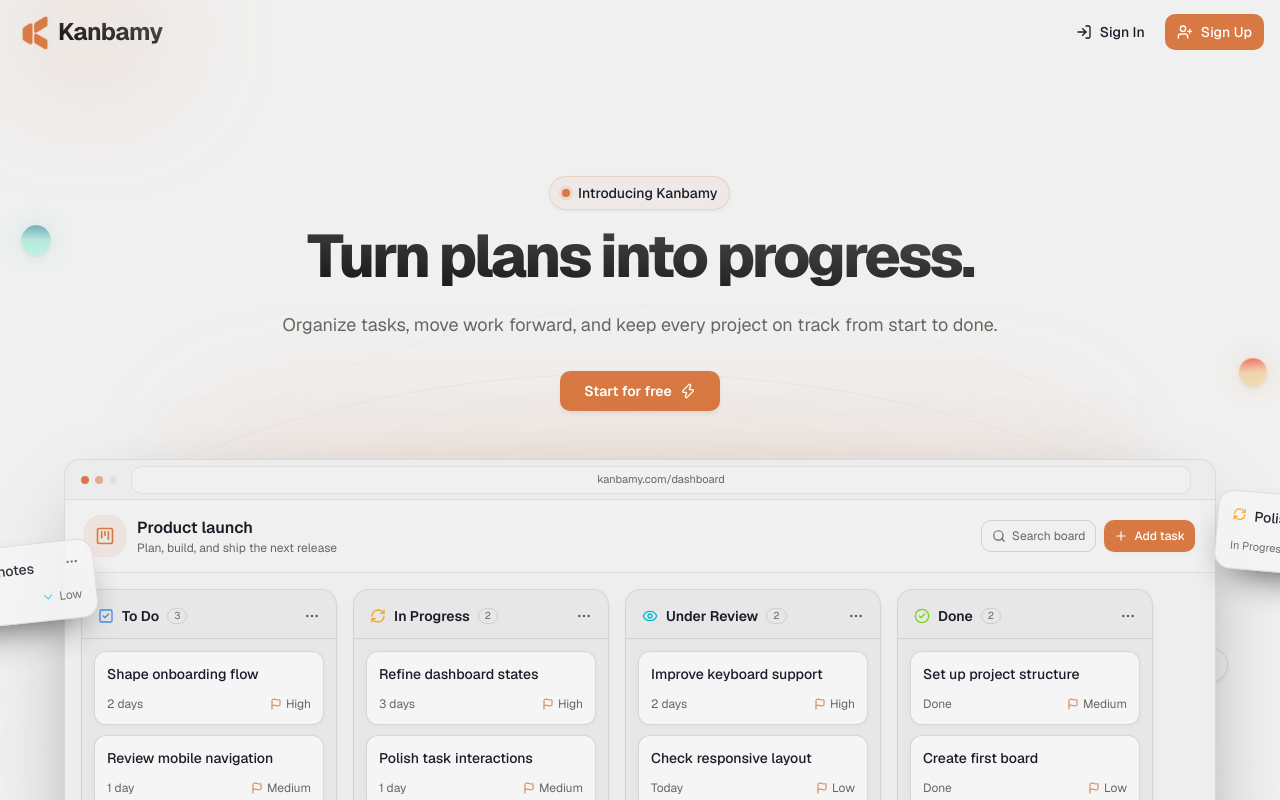
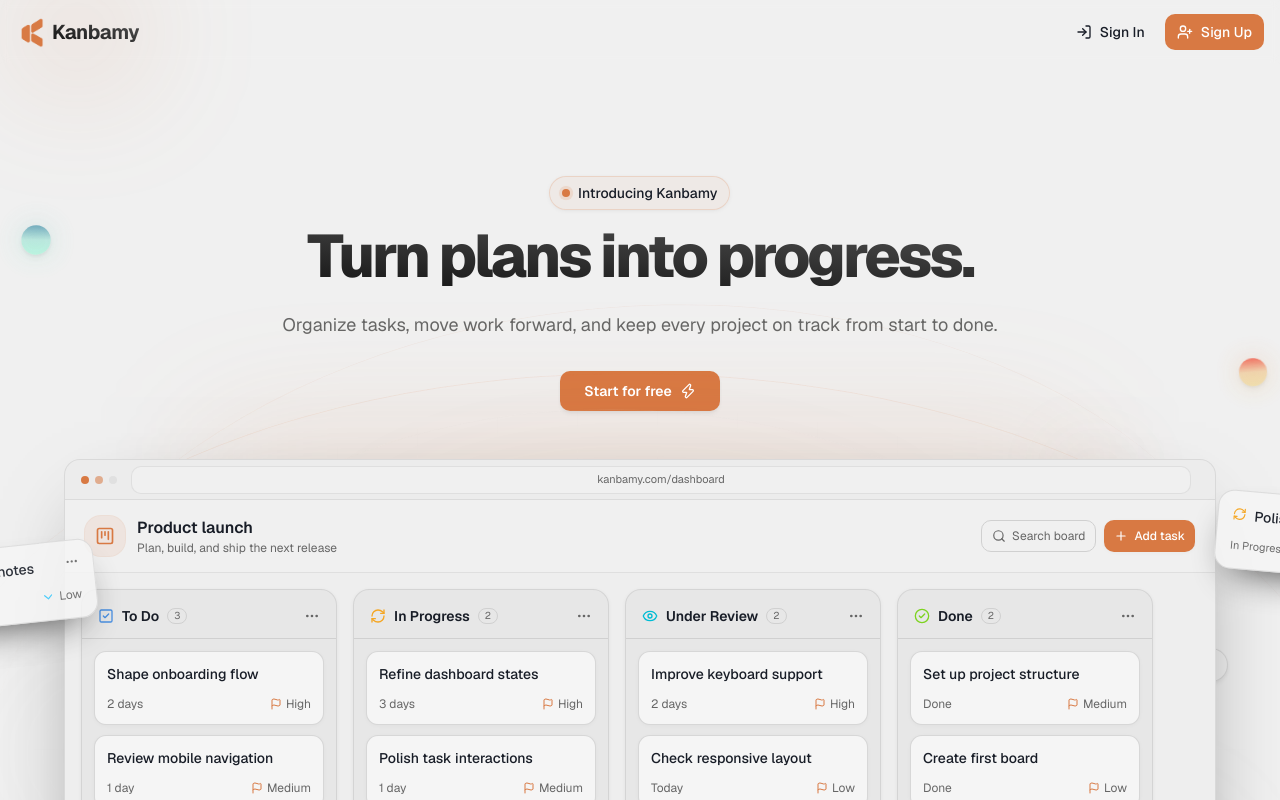
Before and after one commit to m-elagamy/kanbanflow, a Next.js app: page / in a window 1280 px wide. Shown: the top 800 px of the page. Built offline with nearby package versions, Linux system fonts and the light colour scheme; no server answers.

Commit message:
feat(logo): add size and glow props to KanbanLogo component; update instances in Header and Footer

```diff
--- a/src/components/layout/footer/index.tsx
+++ b/src/components/layout/footer/index.tsx
@@ -13,7 +13,7 @@ const Footer = () => {
       <div className="container py-8">
         {/* Brand Section */}
         <div className="flex flex-col gap-4">
-          <KanbanLogo />
+          <KanbanLogo size="compact" glow="none" />
           <p className="text-muted-foreground max-w-md text-sm">
             Turn plans into progress with a simple workspace for organizing
             tasks and keeping work moving.
--- a/src/components/layout/header/index.tsx
+++ b/src/components/layout/header/index.tsx
@@ -24,7 +24,7 @@ const Header = () => {
       className={`sticky top-0 z-50 h-16 backdrop-blur-xs transition-colors ${isScrolled ? "bg-background/50 border-b" : ""}`}
     >
       <div className="container flex h-full items-center justify-between">
-        <KanbanLogo />
+        <KanbanLogo size="compact" />
 
         <div className="flex items-center gap-4">
           {isHomePage ? <AuthButtons /> : <UserAvatar />}
--- a/src/components/layout/header/kanban-logo.tsx
+++ b/src/components/layout/header/kanban-logo.tsx
@@ -3,6 +3,7 @@ import { usePathname } from "next/navigation";
 
 type KanbanLogoProps = {
   glow?: "subtle" | "prominent" | "auth" | "none";
+  size?: "default" | "compact";
 };
 
 const glowStyles = {
@@ -12,7 +13,7 @@ const glowStyles = {
   none: "hidden",
 } as const;
 
-const KanbanLogo = ({ glow = "subtle" }: KanbanLogoProps) => {
+const KanbanLogo = ({ glow = "subtle", size = "default" }: KanbanLogoProps) => {
   const pathName = usePathname();
 
   return (
@@ -26,7 +27,7 @@ const KanbanLogo = ({ glow = "subtle" }: KanbanLogoProps) => {
       >
         <span
           aria-hidden="true"
-          className="size-9.5 shrink-0 bg-primary"
+          className={`${size === "compact" ? "size-8" : "size-9.5"} shrink-0 bg-[#d87943]`}
           style={{
             WebkitMaskImage: "url('/brand/kanbamy.png')",
             maskImage: "url('/brand/kanbamy.png')",
@@ -39,7 +40,9 @@ const KanbanLogo = ({ glow = "subtle" }: KanbanLogoProps) => {
           }}
         />
 
-        <span className="text-gradient text-xl font-bold tracking-tight md:text-2xl">
+        <span
+          className={`${size === "compact" ? "text-lg md:text-xl" : "text-xl md:text-2xl"} text-gradient font-bold tracking-tight`}
+        >
           Kanbamy
         </span>
       </Link>
--- a/src/components/layout/sidebar/sidebar-title.tsx
+++ b/src/components/layout/sidebar/sidebar-title.tsx
@@ -13,7 +13,7 @@ const SidebarTitle = () => {
           <SidebarMenuButton aria-label="Kanbamy">
             <span
               aria-hidden="true"
-              className="bg-primary size-6 shrink-0"
+              className="bg-[#d87943] size-6 shrink-0"
               style={{
                 WebkitMaskImage: "url('/brand/kanbamy.png')",
                 maskImage: "url('/brand/kanbamy.png')",
```
